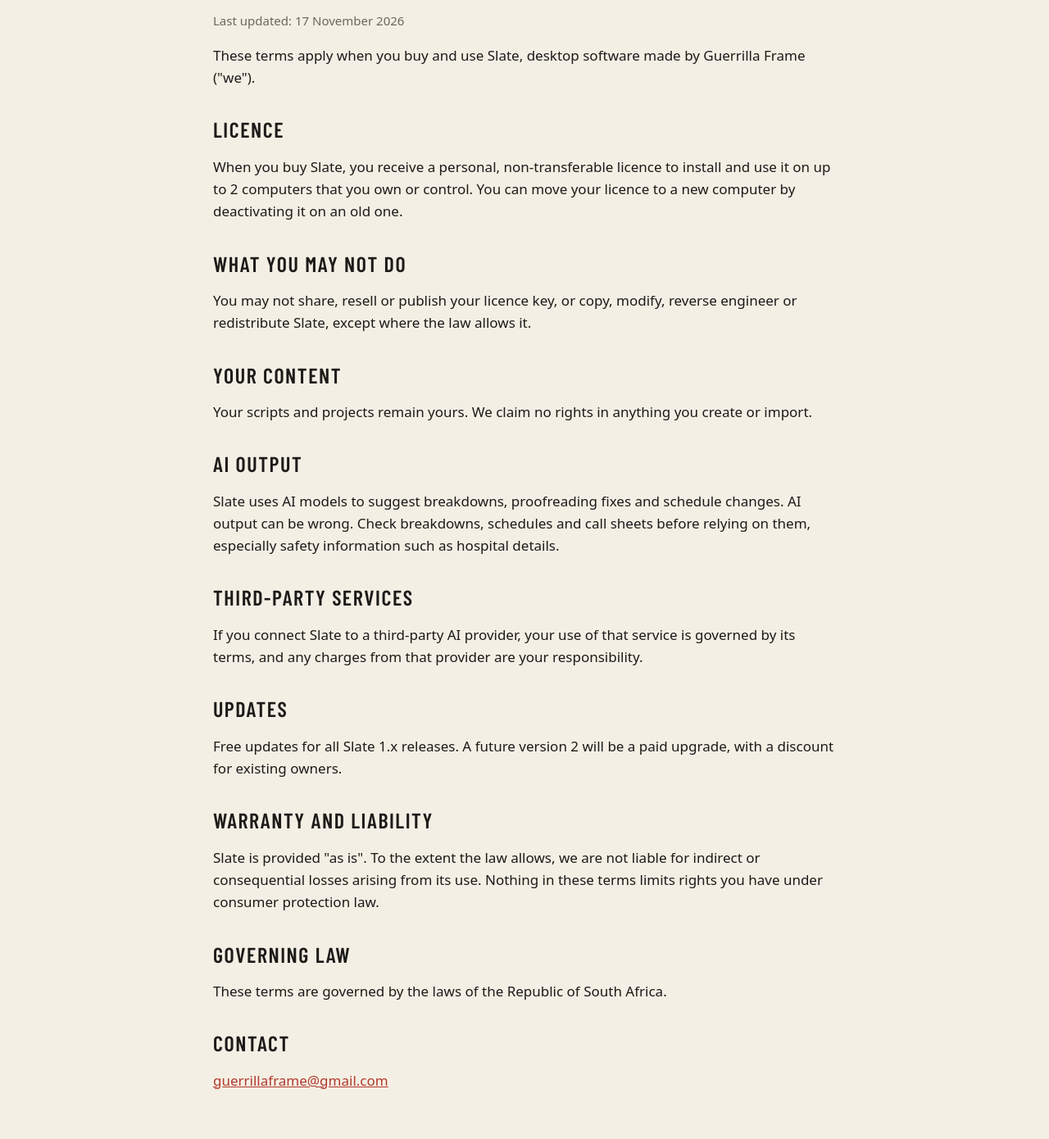
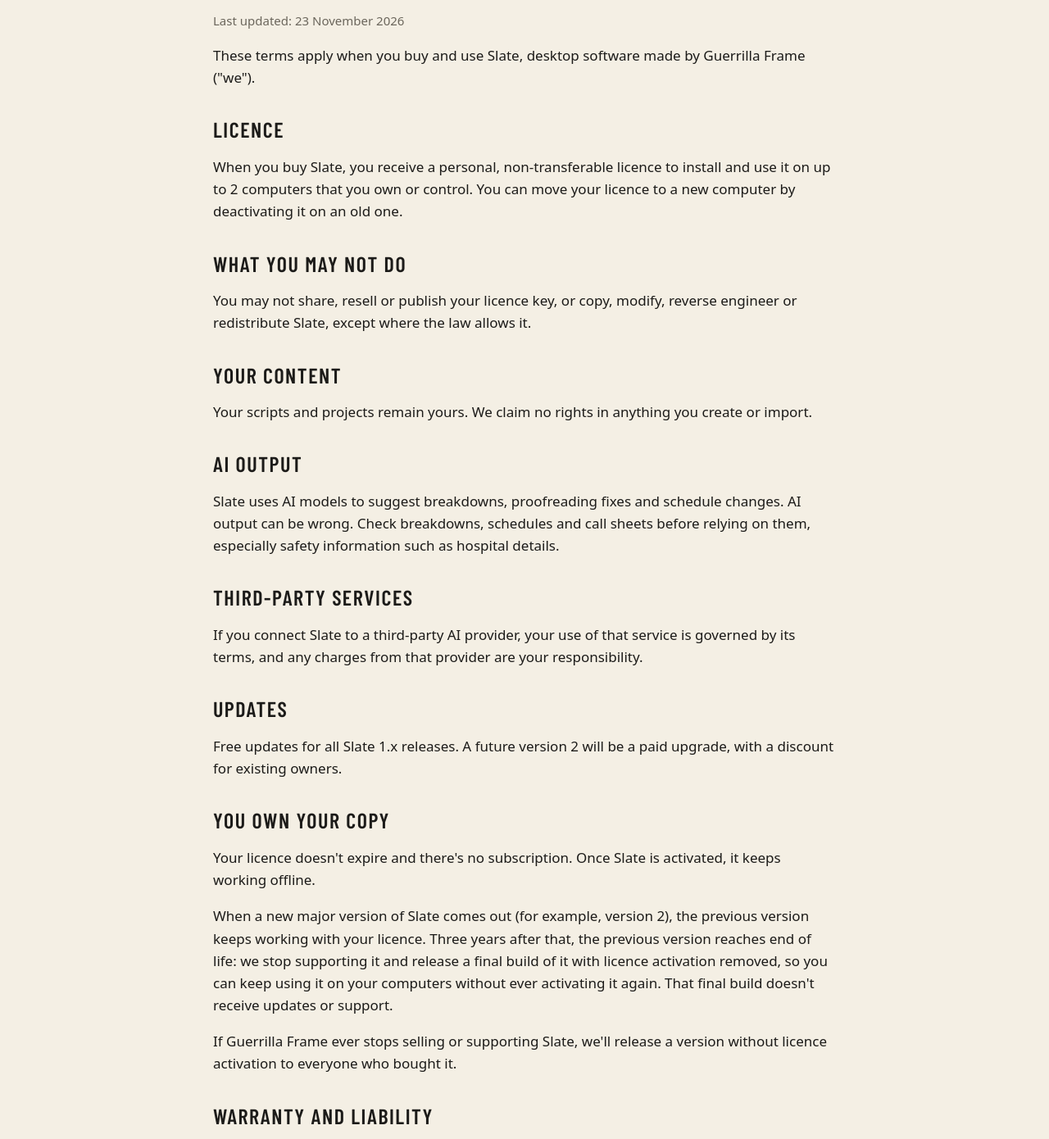
Before and after one commit to aliengunship/guerrillaframe, a plain HTML site: page terms.html in a window 1280 px wide. Shown: the part 164-1554 px from the top of the page at 82% size. Drawn offline with nearby package versions, Linux system fonts and the light colour scheme.

Commit message:
Add 'You own your copy' licence terms and switch checkout wording to Polar
Co-Authored-By: Claude Opus 5.5 <noreply@anthropic.com>
Claude-Session: https://claude.ai/code/session_01F2TVC4Wr4UpEmM6xznk9vb

```diff
--- a/terms.html
+++ b/terms.html
@@ -21,7 +21,7 @@
 </header>
 <main class="wrap legal">
 <h1>Terms and licence</h1>
-<p class="cta-note">Last updated: 17 November 2026</p>
+<p class="cta-note">Last updated: 23 November 2026</p>
 
 <p>These terms apply when you buy and use Slate, desktop software made by Guerrilla Frame ("we").</p>
 <h2>Licence</h2>
@@ -36,6 +36,10 @@
 <p>If you connect Slate to a third-party AI provider, your use of that service is governed by its terms, and any charges from that provider are your responsibility.</p>
 <h2>Updates</h2>
 <p>Free updates for all Slate 1.x releases. A future version 2 will be a paid upgrade, with a discount for existing owners.</p>
+<h2>You own your copy</h2>
+<p>Your licence doesn't expire and there's no subscription. Once Slate is activated, it keeps working offline.</p>
+<p>When a new major version of Slate comes out (for example, version 2), the previous version keeps working with your licence. Three years after that, the previous version reaches end of life: we stop supporting it and release a final build of it with licence activation removed, so you can keep using it on your computers without ever activating it again. That final build doesn't receive updates or support.</p>
+<p>If Guerrilla Frame ever stops selling or supporting Slate, we'll release a version without licence activation to everyone who bought it.</p>
 <h2>Warranty and liability</h2>
 <p>Slate is provided "as is". To the extent the law allows, we are not liable for indirect or consequential losses arising from its use. Nothing in these terms limits rights you have under consumer protection law.</p>
 <h2>Governing law</h2>
```
Also changed, not shown: index.html (+3 -1 lines), privacy.html (+3 -3 lines), refunds.html (+2 -2 lines).
